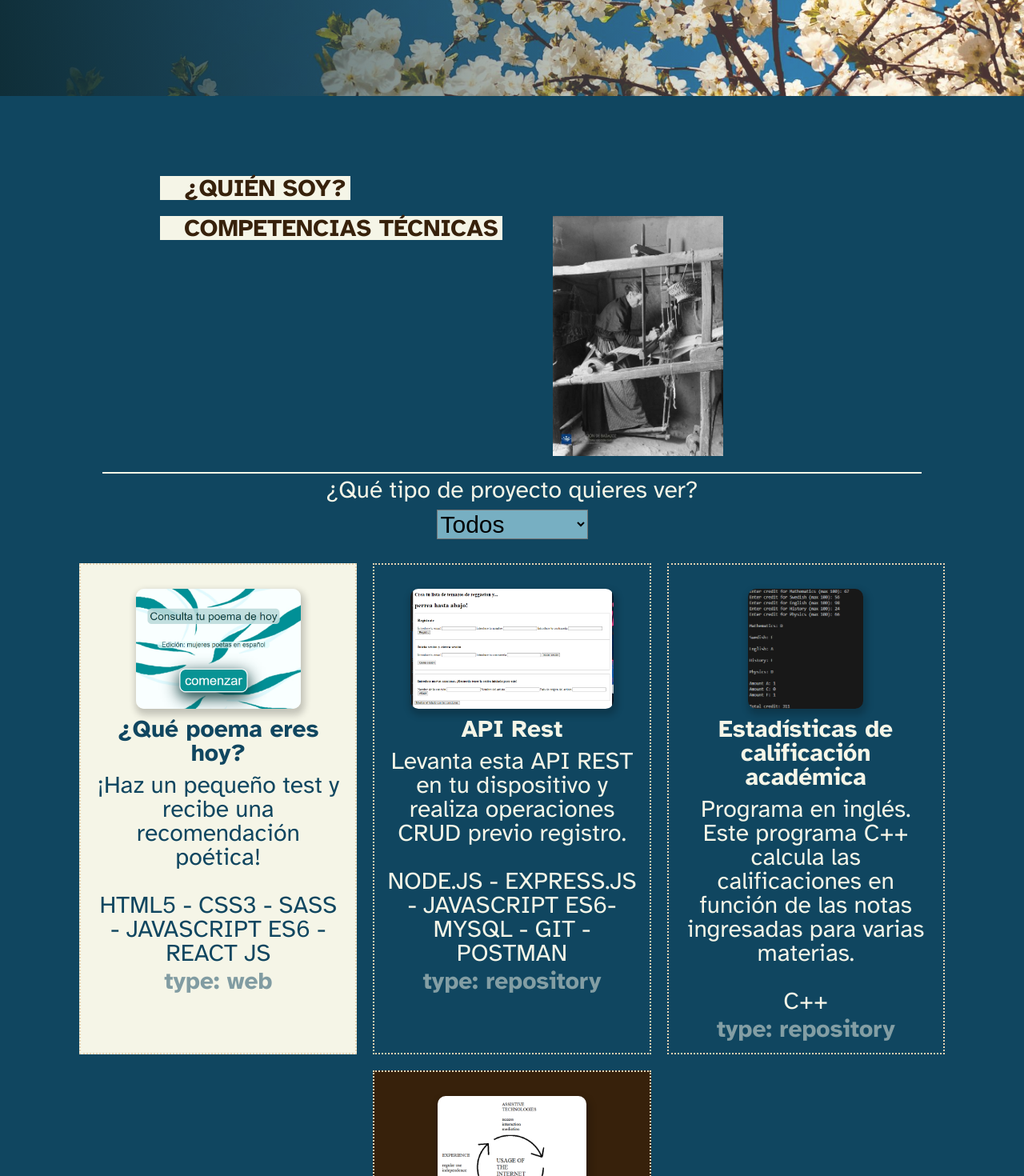
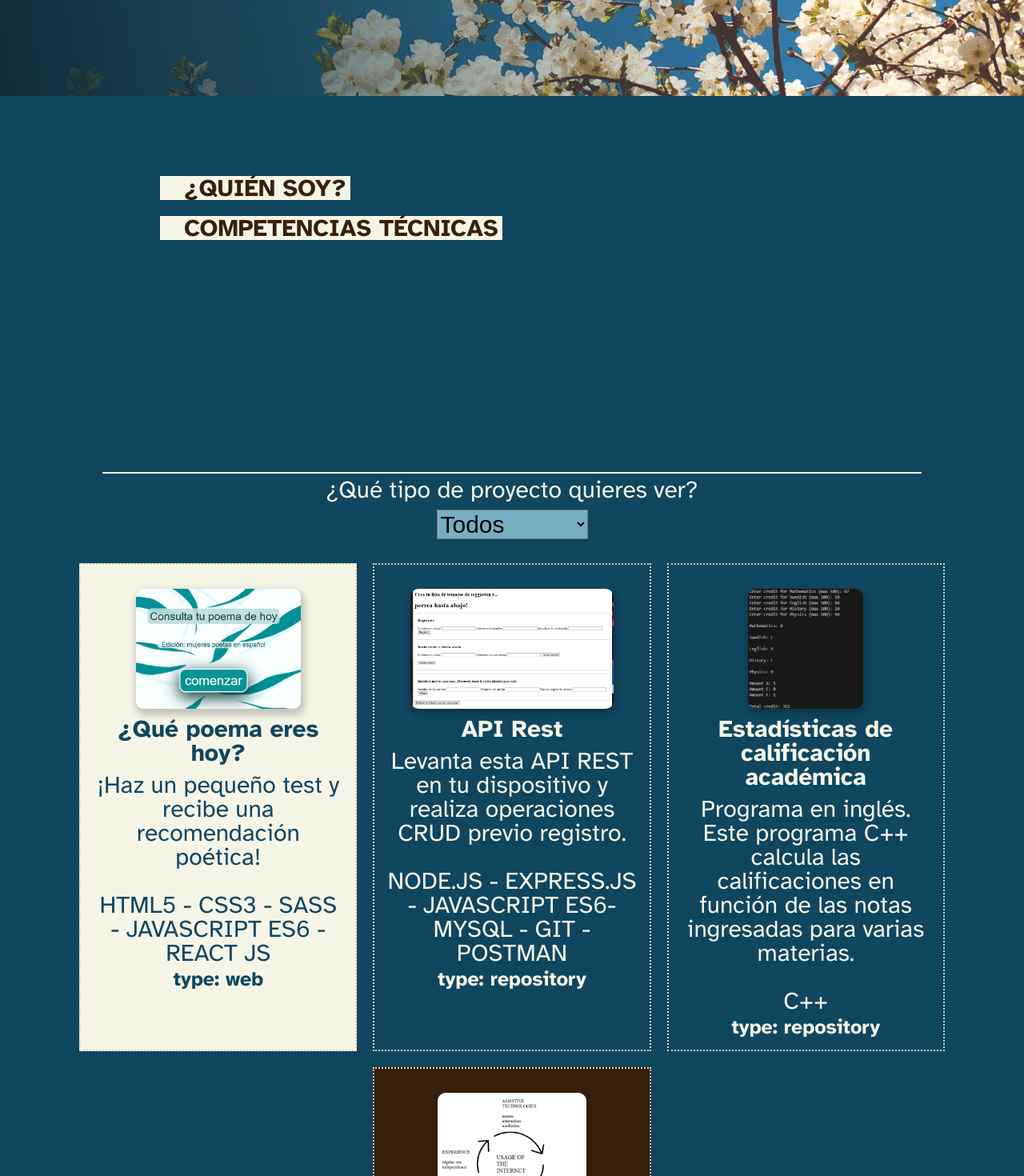
Before and after one commit to Pi-Rey/portfolio, a React (Vite) app: page / in a window 1280 px wide. Shown: the part 680-2150 px from the top of the page at 80% size. Built offline with nearby package versions, Linux system fonts and the light colour scheme.

Commit message:
chech a11y

```diff
--- a/src/components/Info.jsx
+++ b/src/components/Info.jsx
@@ -38,13 +38,13 @@ function Info({ isEnglish }) {
           programación con intereses amplios como el aprendizaje automático o la
           accesibilidad web.
         </p>
-        <p
+        {/* <p
           className={`info--article__paragraph--p ${
             isHidden1 && isHidden2 ? "" : "hidden"
           }`}
         >
           <img src={womanLoom} alt="imagen de una mujer usando un telar" />
-        </p>
+        </p> */}
 
         <p className={`info--article__paragraph ${isHidden2 ? "hidden" : ""}`}>
           <span className="emphasis">
@@ -74,13 +74,13 @@ function Info({ isEnglish }) {
           programming with broad interests such as machine learning or web
           accessibility.
         </p>
-        <p
+        {/* <p
           className={`info--article__paragraph--p ${
             isHidden1 && isHidden2 ? "" : "hidden"
           }`}
         >
           <img src={womanLoom} alt="photo of a woman using a loom" />
-        </p>
+        </p> */}
 
         <p className={`info--article__paragraph ${isHidden2 ? "hidden" : ""}`}>
           <span className="emphasis">
--- a/src/styles/Info.scss
+++ b/src/styles/Info.scss
@@ -28,7 +28,7 @@
     padding-top: 10rem;
     padding-left: 20rem;
  //   width: 80%;
-    gap: 3rem;
+ row-gap: 3rem;
     font-size: $font-size-computer;
   }
   &__title {
--- a/src/styles/Projects.scss
+++ b/src/styles/Projects.scss
@@ -69,7 +69,8 @@
       margin-top: 5px;
       //    text-transform: uppercase;
       font-weight: bold;
-      opacity: 0.5;
+      opacity: 1;
+      font-size: smaller;
     }
   }
 }
```
